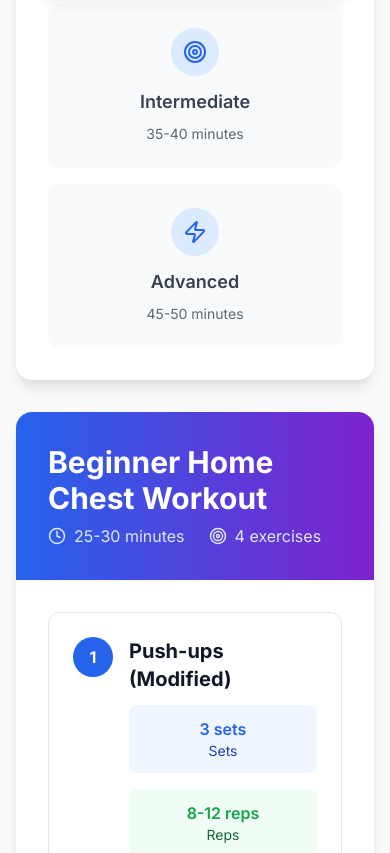
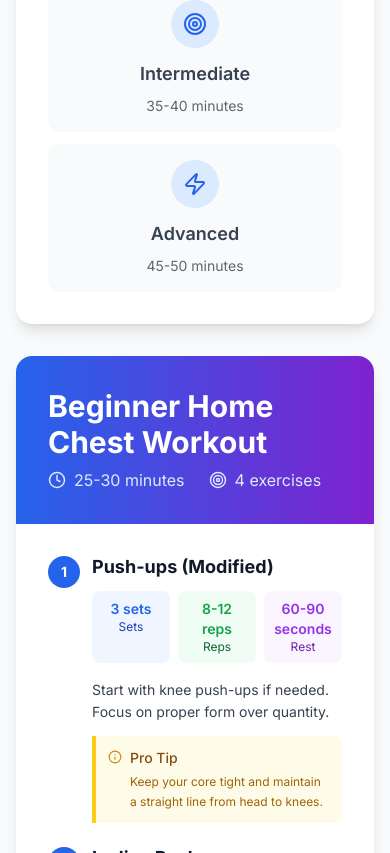
Before and after one commit to leondavies/6PACK, a React (Vite) app: page /workouts/chest in a window 390 px wide. Shown: the part 1511-2364 px from the top of the page. Built offline with nearby package versions, Linux system fonts and the light colour scheme.

Commit message:
feat: update styling

```diff
--- a/src/pages/workouts/chest.jsx
+++ b/src/pages/workouts/chest.jsx
@@ -378,7 +378,7 @@ function ChestWorkout() {
         </div>
 
         {/* Location & Difficulty Selection */}
-        <div className="max-w-4xl mx-auto px-4 sm:px-6 lg:px-8 py-12">
+        <div className="max-w-6xl mx-auto px-4 sm:px-6 lg:px-8 py-12">
           {/* Workout Location Toggle */}
           <div className="bg-white rounded-2xl shadow-lg p-8 mb-8">
             <h2 className="text-2xl font-bold text-gray-900 mb-6 text-center">
@@ -419,14 +419,14 @@ function ChestWorkout() {
             <h2 className="text-2xl font-bold text-gray-900 mb-6 text-center">
               Choose Your Fitness Level
             </h2>
-            <div className="grid grid-cols-1 md:grid-cols-3 gap-4">
+            <div className="grid grid-cols-1 sm:grid-cols-3 gap-3 sm:gap-4">
               {Object.entries(workouts).map(([level, locationWorkouts]) => {
                 const workout = locationWorkouts[workoutLocation];
                 return (
                 <button
                   key={level}
                   onClick={() => setSelectedDifficulty(level)}
-                  className={`p-6 rounded-xl text-center transition-all ${
+                  className={`p-4 sm:p-6 rounded-xl text-center transition-all ${
                     selectedDifficulty === level
                       ? "bg-blue-600 text-white shadow-lg transform scale-105"
                       : "bg-gray-50 text-gray-700 hover:bg-gray-100"
@@ -466,47 +466,45 @@ function ChestWorkout() {
               {/* Exercise List */}
               <div className="space-y-6">
                 {selectedWorkout.exercises.map((exercise, index) => (
-                  <div key={index} className="border border-gray-200 rounded-xl p-6 hover:shadow-md transition-shadow">
-                    <div className="flex items-start gap-4">
-                      <div className="flex-shrink-0 w-10 h-10 bg-blue-600 text-white rounded-full flex items-center justify-center font-bold">
+                  <div key={index} className="flex items-start gap-3 sm:gap-4">
+                      <div className="flex-shrink-0 w-8 h-8 sm:w-10 sm:h-10 bg-blue-600 text-white rounded-full flex items-center justify-center font-bold text-sm sm:text-base">
                         {index + 1}
                       </div>
-                      <div className="flex-1">
-                        <h3 className="text-xl font-bold text-gray-900 mb-3">{exercise.name}</h3>
+                      <div className="flex-1 min-w-0">
+                        <h3 className="text-lg sm:text-xl font-bold text-gray-900 mb-3 leading-tight">{exercise.name}</h3>
 
                         {/* Exercise Stats */}
-                        <div className="grid grid-cols-1 md:grid-cols-3 gap-4 mb-4">
-                          <div className="bg-blue-50 rounded-lg p-3 text-center">
-                            <div className="text-blue-600 font-semibold">{exercise.sets}</div>
-                            <div className="text-sm text-blue-800">Sets</div>
+                        <div className="grid grid-cols-3 gap-2 sm:gap-4 mb-4">
+                          <div className="bg-blue-50 rounded-lg p-2 sm:p-3 text-center">
+                            <div className="text-blue-600 font-semibold text-sm sm:text-base">{exercise.sets}</div>
+                            <div className="text-xs sm:text-sm text-blue-800">Sets</div>
                           </div>
-                          <div className="bg-green-50 rounded-lg p-3 text-center">
-                            <div className="text-green-600 font-semibold">{exercise.reps}</div>
-                            <div className="text-sm text-green-800">Reps</div>
+                          <div className="bg-green-50 rounded-lg p-2 sm:p-3 text-center">
+                            <div className="text-green-600 font-semibold text-sm sm:text-base">{exercise.reps}</div>
+                            <div className="text-xs sm:text-sm text-green-800">Reps</div>
                           </div>
-                          <div className="bg-purple-50 rounded-lg p-3 text-center">
-                            <div className="text-purple-600 font-semibold">{exercise.rest}</div>
-                            <div className="text-sm text-purple-800">Rest</div>
+                          <div className="bg-purple-50 rounded-lg p-2 sm:p-3 text-center">
+                            <div className="text-purple-600 font-semibold text-sm sm:text-base">{exercise.rest}</div>
+                            <div className="text-xs sm:text-sm text-purple-800">Rest</div>
                           </div>
                         </div>
 
                         {/* Description */}
-                        <p className="text-gray-700 mb-3 leading-relaxed">
+                        <p className="text-gray-700 mb-3 leading-relaxed text-sm sm:text-base">
                           {exercise.description}
                         </p>
 
                         {/* Tips */}
-                        <div className="bg-yellow-50 border-l-4 border-yellow-400 p-4 rounded-r-lg">
+                        <div className="bg-yellow-50 border-l-4 border-yellow-400 p-3 sm:p-4 rounded-r-lg">
                           <div className="flex items-start">
-                            <Info className="text-yellow-600 mr-2 mt-0.5 flex-shrink-0" size={16} />
-                            <div>
-                              <div className="font-medium text-yellow-800 mb-1">Pro Tip</div>
-                              <div className="text-yellow-700 text-sm">{exercise.tips}</div>
+                            <Info className="text-yellow-600 mr-2 mt-0.5 flex-shrink-0" size={14} />
+                            <div className="min-w-0">
+                              <div className="font-medium text-yellow-800 mb-1 text-sm">Pro Tip</div>
+                              <div className="text-yellow-700 text-xs sm:text-sm leading-relaxed">{exercise.tips}</div>
                             </div>
                           </div>
                         </div>
                       </div>
-                    </div>
                   </div>
                 ))}
               </div>
@@ -520,9 +518,9 @@ function ChestWorkout() {
               Workout Guidelines & Safety Tips
             </h2>
 
-            <div className="grid grid-cols-1 md:grid-cols-2 gap-8">
+            <div className="grid grid-cols-1 md:grid-cols-2 gap-6 sm:gap-8">
               <div>
-                <h3 className="text-lg font-semibold text-gray-900 mb-4">Before You Start</h3>
+                <h3 className="text-base sm:text-lg font-semibold text-gray-900 mb-4">Before You Start</h3>
                 <ul className="space-y-2 text-gray-700">
                   <li className="flex items-start">
                     <CheckCircle className="text-green-500 mr-2 mt-0.5 flex-shrink-0" size={16} />
@@ -544,7 +542,7 @@ function ChestWorkout() {
               </div>
 
               <div>
-                <h3 className="text-lg font-semibold text-gray-900 mb-4">Form & Safety</h3>
+                <h3 className="text-base sm:text-lg font-semibold text-gray-900 mb-4">Form & Safety</h3>
                 <ul className="space-y-2 text-gray-700">
                   <li className="flex items-start">
                     <CheckCircle className="text-green-500 mr-2 mt-0.5 flex-shrink-0" size={16} />
--- a/src/pages/workouts/legs.jsx
+++ b/src/pages/workouts/legs.jsx
@@ -394,7 +394,7 @@ function LegsWorkout() {
         </div>
 
         {/* Location & Difficulty Selection */}
-        <div className="max-w-4xl mx-auto px-4 sm:px-6 lg:px-8 py-12">
+        <div className="max-w-6xl mx-auto px-4 sm:px-6 lg:px-8 py-12">
           {/* Workout Location Toggle */}
           <div className="bg-white rounded-2xl shadow-lg p-8 mb-8">
             <h2 className="text-2xl font-bold text-gray-900 mb-6 text-center">
@@ -486,27 +486,26 @@ function LegsWorkout() {
               {/* Exercise List */}
               <div className="space-y-6">
                 {selectedWorkout.exercises.map((exercise, index) => (
-                  <div key={index} className="border border-gray-200 rounded-xl p-6 hover:shadow-md transition-shadow">
-                    <div className="flex items-start gap-4">
-                      <div className="flex-shrink-0 w-10 h-10 bg-red-600 text-white rounded-full flex items-center justify-center font-bold">
+                  <div key={index} className="flex items-start gap-3 sm:gap-4">
+                      <div className="flex-shrink-0 w-8 h-8 sm:w-10 sm:h-10 bg-red-600 text-white rounded-full flex items-center justify-center font-bold text-sm sm:text-base">
                         {index + 1}
                       </div>
-                      <div className="flex-1">
-                        <h3 className="text-xl font-bold text-gray-900 mb-3">{exercise.name}</h3>
+                      <div className="flex-1 min-w-0">
+                        <h3 className="text-lg sm:text-xl font-bold text-gray-900 mb-3 leading-tight">{exercise.name}</h3>
 
                         {/* Exercise Stats */}
-                        <div className="grid grid-cols-1 md:grid-cols-3 gap-4 mb-4">
-                          <div className="bg-red-50 rounded-lg p-3 text-center">
-                            <div className="text-red-600 font-semibold">{exercise.sets}</div>
-                            <div className="text-sm text-red-800">Sets</div>
+                        <div className="grid grid-cols-3 gap-2 sm:gap-4 mb-4">
+                          <div className="bg-red-50 rounded-lg p-2 sm:p-3 text-center">
+                            <div className="text-red-600 font-semibold text-sm sm:text-base">{exercise.sets}</div>
+                            <div className="text-xs sm:text-sm text-red-800">Sets</div>
                           </div>
-                          <div className="bg-orange-50 rounded-lg p-3 text-center">
-                            <div className="text-orange-600 font-semibold">{exercise.reps}</div>
-                            <div className="text-sm text-orange-800">Reps</div>
+                          <div className="bg-orange-50 rounded-lg p-2 sm:p-3 text-center">
+                            <div className="text-orange-600 font-semibold text-sm sm:text-base">{exercise.reps}</div>
+                            <div className="text-xs sm:text-sm text-orange-800">Reps</div>
                           </div>
-                          <div className="bg-yellow-50 rounded-lg p-3 text-center">
-                            <div className="text-yellow-600 font-semibold">{exercise.rest}</div>
-                            <div className="text-sm text-yellow-800">Rest</div>
+                          <div className="bg-yellow-50 rounded-lg p-2 sm:p-3 text-center">
+                            <div className="text-yellow-600 font-semibold text-sm sm:text-base">{exercise.rest}</div>
+                            <div className="text-xs sm:text-sm text-yellow-800">Rest</div>
                           </div>
                         </div>
 
@@ -526,7 +525,6 @@ function LegsWorkout() {
                           </div>
                         </div>
                       </div>
-                    </div>
                   </div>
                 ))}
               </div>
```
Also changed, not shown: src/pages/workouts/core.jsx (+15 -17 lines).
